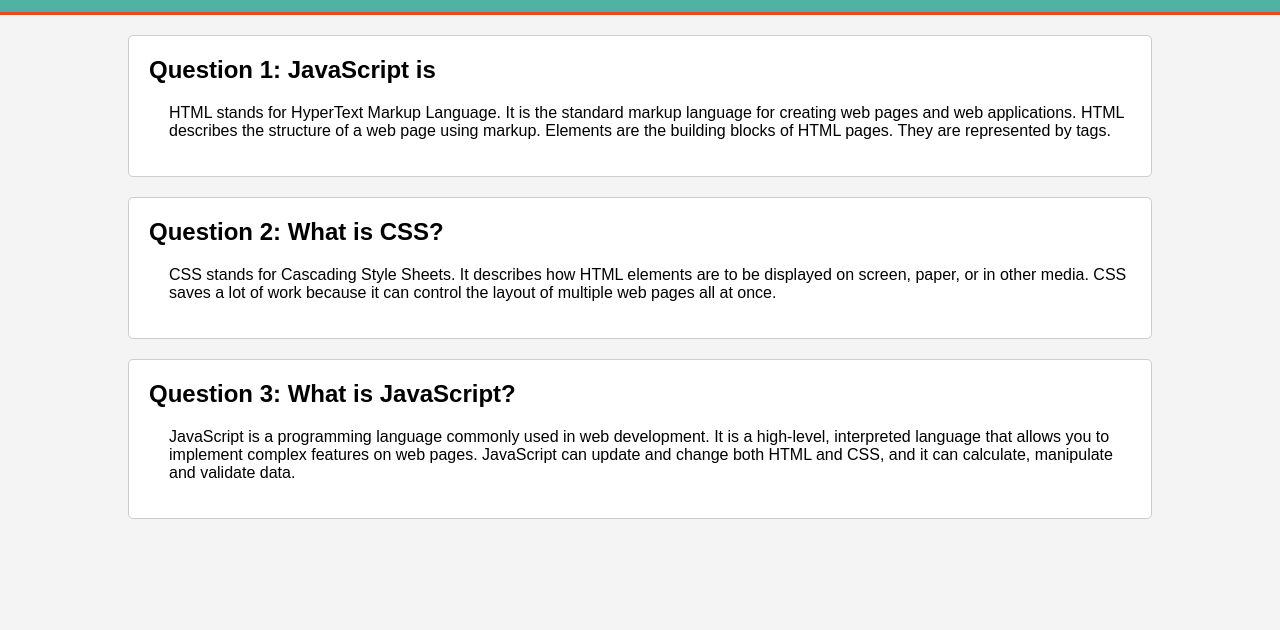
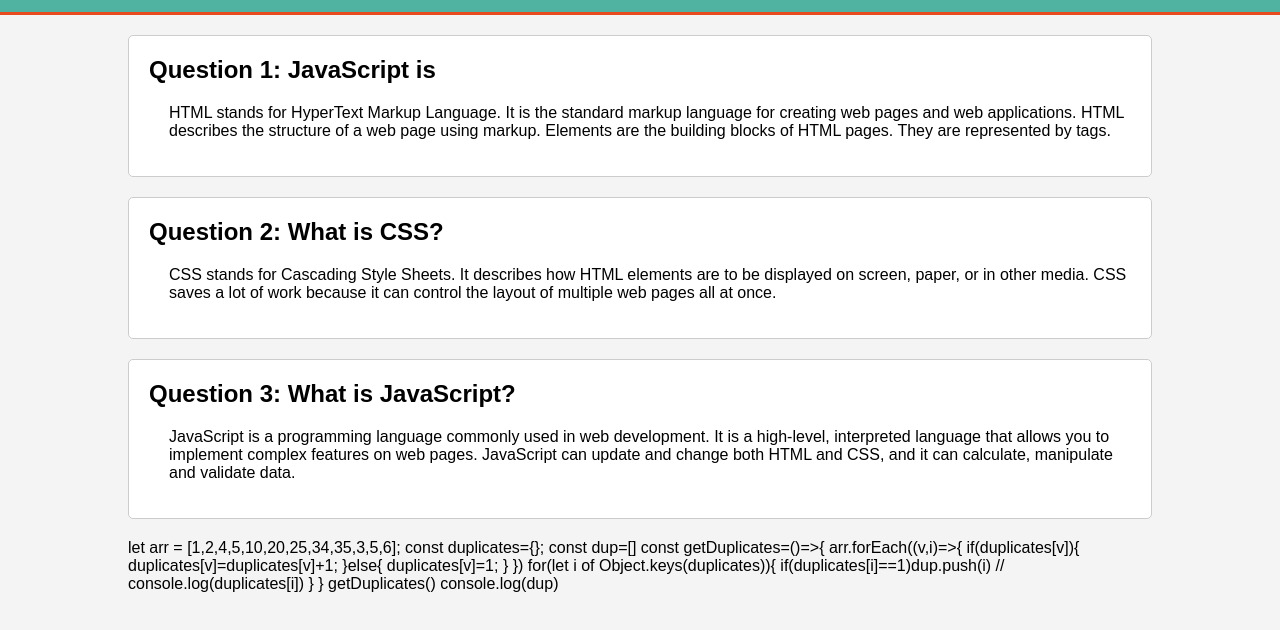
Before and after one commit to Atulbende/learning, a plain HTML site: page javascipt/index.html in a window 1280 px wide. Shown: the part 88-718 px from the top of the page. Drawn offline with Linux system fonts and the light colour scheme.

Commit message:
duplicates

```diff
--- a/javascipt/index.html
+++ b/javascipt/index.html
@@ -100,6 +100,24 @@
                 <p>JavaScript is a programming language commonly used in web development. It is a high-level, interpreted language that allows you to implement complex features on web pages. JavaScript can update and change both HTML and CSS, and it can calculate, manipulate and validate data.</p>
             </div>
         </div>
+        <p>let arr = [1,2,4,5,10,20,25,34,35,3,5,6];
+            const duplicates={};
+            const dup=[]
+            const getDuplicates=()=>{
+                arr.forEach((v,i)=>{
+                    if(duplicates[v]){
+                        duplicates[v]=duplicates[v]+1;
+                    }else{
+                        duplicates[v]=1;
+                    }
+                })
+            for(let i of Object.keys(duplicates)){
+                if(duplicates[i]==1)dup.push(i)
+                // console.log(duplicates[i])
+            }
+            }
+            getDuplicates()
+            console.log(dup)</p>
     </div>
 </body>
 </html>
```
Also changed, not shown: css/index.html (line endings or trailing spaces).
